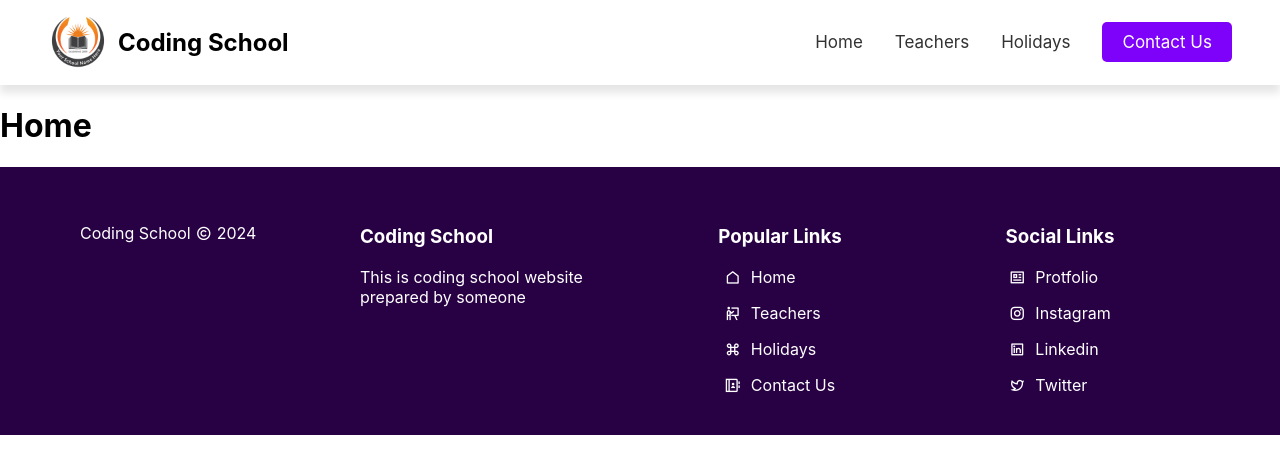
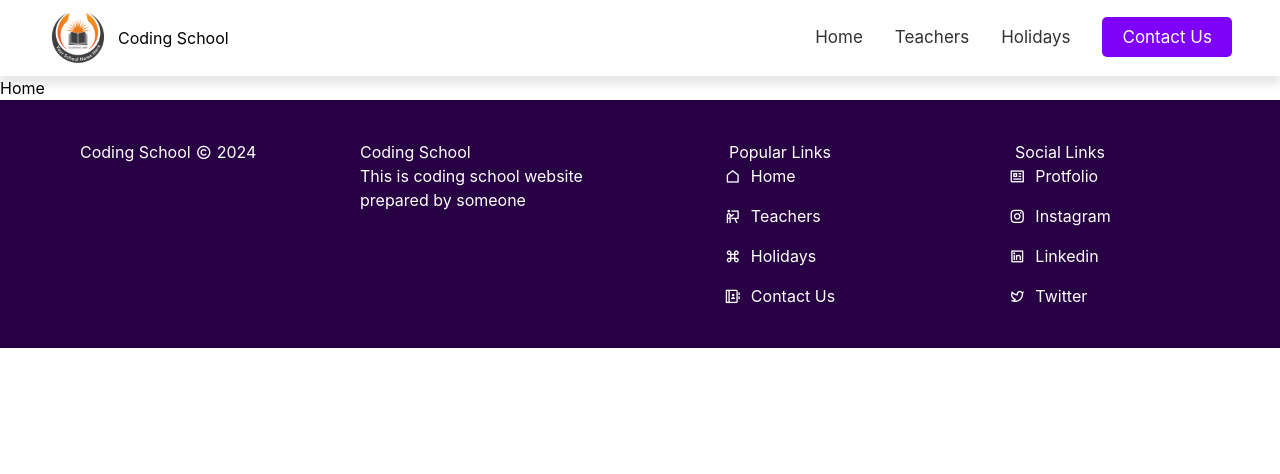
Before and after one commit to itsSarv/CodingSchool, a React (Create React App) app: page / in a window 1280 px wide. Shown: the top 474 px of the page. Built offline with nearby package versions, Linux system fonts and the light colour scheme.

Commit message:
tailwind css setup

```diff
--- a/package.json
+++ b/package.json
@@ -37,5 +37,8 @@
       "last 1 firefox version",
       "last 1 safari version"
     ]
+  },
+  "devDependencies": {
+    "tailwindcss": "^3.4.4"
   }
 }
--- a/src/index.css
+++ b/src/index.css
@@ -1,3 +1,8 @@
+
+@tailwind base;
+@tailwind components;
+@tailwind utilities;
+
 body {
   margin: 0;
   font-family: -apple-system, BlinkMacSystemFont, 'Segoe UI', 'Roboto', 'Oxygen',
--- /dev/null
+++ b/tailwind.config.js
@@ -0,0 +1,8 @@
+/** @type {import('tailwindcss').Config} */
+module.exports = {
+  content: ["./src/**/*.{html,js}"],
+  theme: {
+    extend: {},
+  },
+  plugins: [],
+}
```
Also changed, not shown: src/components/Holidays.jsx (line endings or trailing spaces), 1 other file (tests, documents, lock files or other folders).
